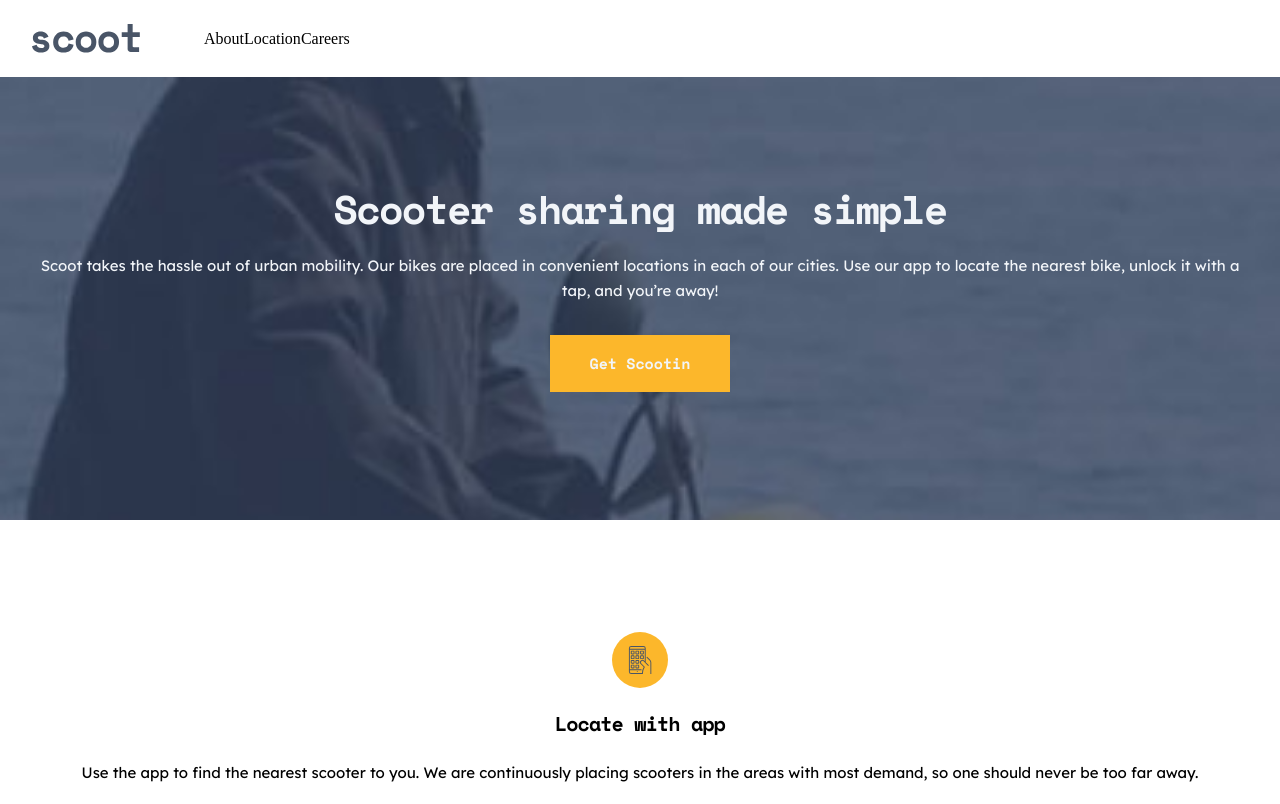
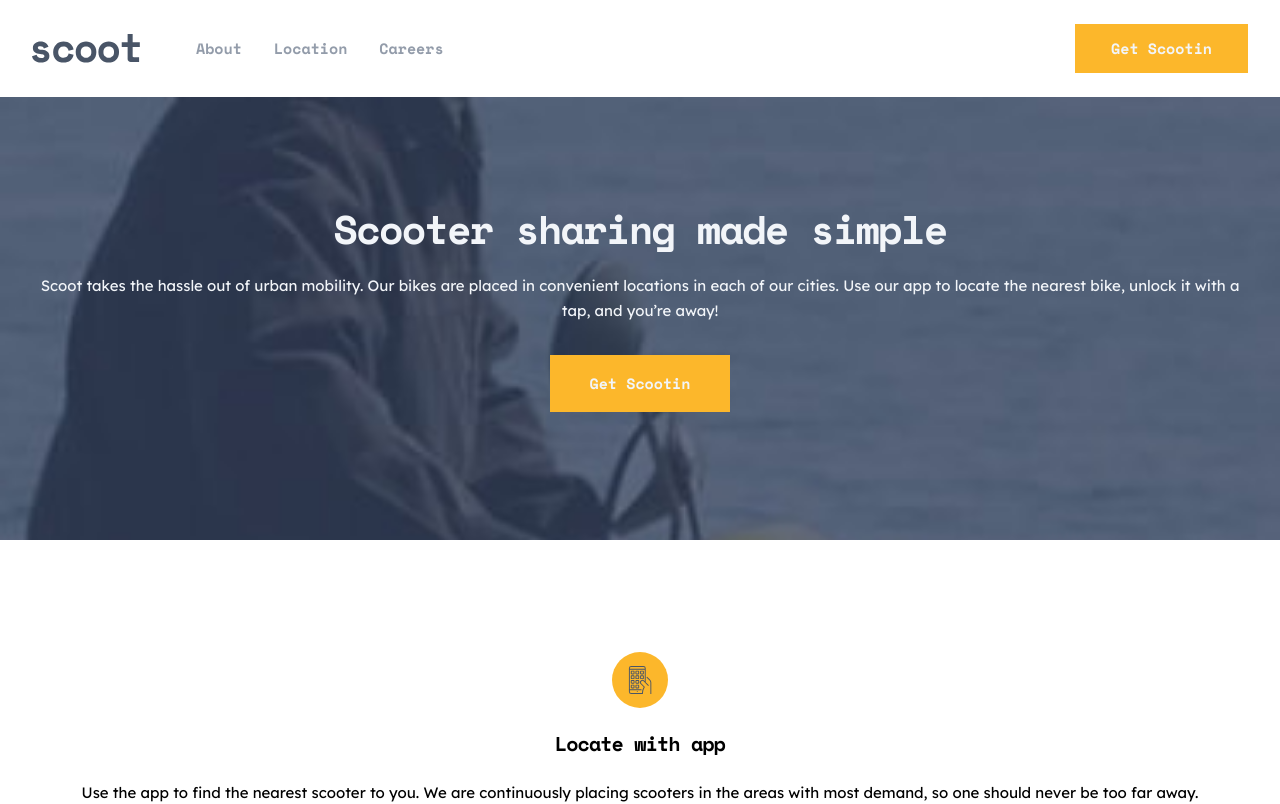
Before and after one commit to lastiwan89/scott-web-app, a Next.js app: page / in a window 1280 px wide. Shown: the top 804 px of the page. Built offline with nearby package versions, Linux system fonts and the light colour scheme.

Commit message:
navbar & footer tablet done

```diff
--- a/src/components/footer.tsx
+++ b/src/components/footer.tsx
@@ -7,7 +7,7 @@ export default function Footer() {
     <footer>
       <div className="flex flex-col items-center gap-10 bg-grey-dark px-8 py-16">
         <div>
-          <h1 className="text-center font-mono text-32 font-bold text-grey-snow">
+          <h1 className="text-center font-mono text-32 font-bold text-grey-snow md:w-[457px] md:text-48">
             Sign up and Scoot off today
           </h1>
         </div>
@@ -26,11 +26,12 @@ export default function Footer() {
           />
         </div>
       </div>
-      <div className="flex flex-col items-center gap-10 bg-grey-darker py-16">
+      <div className="flex flex-col items-center gap-10 bg-grey-darker px-8 py-16 md:flex-row md:justify-between md:py-9">
+        <div className="flex flex-col items-center gap-10 md:flex-row md:gap-x-14">
           <div>
             <Logo type="footer" />
           </div>
-        <div className="flex flex-col items-center gap-4 font-mono">
+          <div className="flex flex-col items-center gap-4 font-mono md:flex-row md:gap-8">
             <Link
               className="font-mono text-15 font-bold capitalize text-grey-dimmed"
               href="/about"
@@ -50,7 +51,8 @@ export default function Footer() {
               careers
             </Link>
           </div>
-        <div className="mt-10 flex gap-6">
+        </div>
+        <div className="mt-10 flex gap-6 md:mt-0">
           <Image
             src="/icons/facebook.svg"
             width={24}
--- a/src/components/navbar.tsx
+++ b/src/components/navbar.tsx
@@ -5,18 +5,37 @@ import Hamburger from "./hamburger";
 
 export default function Navbar() {
   return (
-    <nav className="flex items-center justify-start gap-x-16 px-8 py-6">
+    <nav className="flex items-center justify-between gap-x-16 px-8 py-6">
       <Hamburger />
-      <Link href="/">
-        <Logo />
-      </Link>
-      <div className="hidden md:flex">
-        <Link href="/about">About</Link>
-        <Link href="/location">Location</Link>
-        <Link href="/career">Careers</Link>
+      <div className="flex items-center gap-x-14">
+        <Link href="/">
+          <Logo />
+        </Link>
+        <div className="hidden gap-8 md:flex">
+          <Link
+            className="font-mono text-15 font-bold text-grey-dimmed"
+            href="/about"
+          >
+            About
+          </Link>
+          <Link
+            className="font-mono text-15 font-bold text-grey-dimmed"
+            href="/location"
+          >
+            Location
+          </Link>
+          <Link
+            className="font-mono text-15 font-bold text-grey-dimmed"
+            href="/career"
+          >
+            Careers
+          </Link>
+        </div>
       </div>
-      <Link className="hidden" href="/career">
-        <button>Get Scootin</button>
+      <Link className="hidden md:block" href="/career">
+        <button className="bg-yellow-dark px-9 py-3 font-mono text-15 font-bold text-grey-snow">
+          Get Scootin
+        </button>
       </Link>
     </nav>
   );
```
Lines whose indentation alone changed are shown as unchanged.
